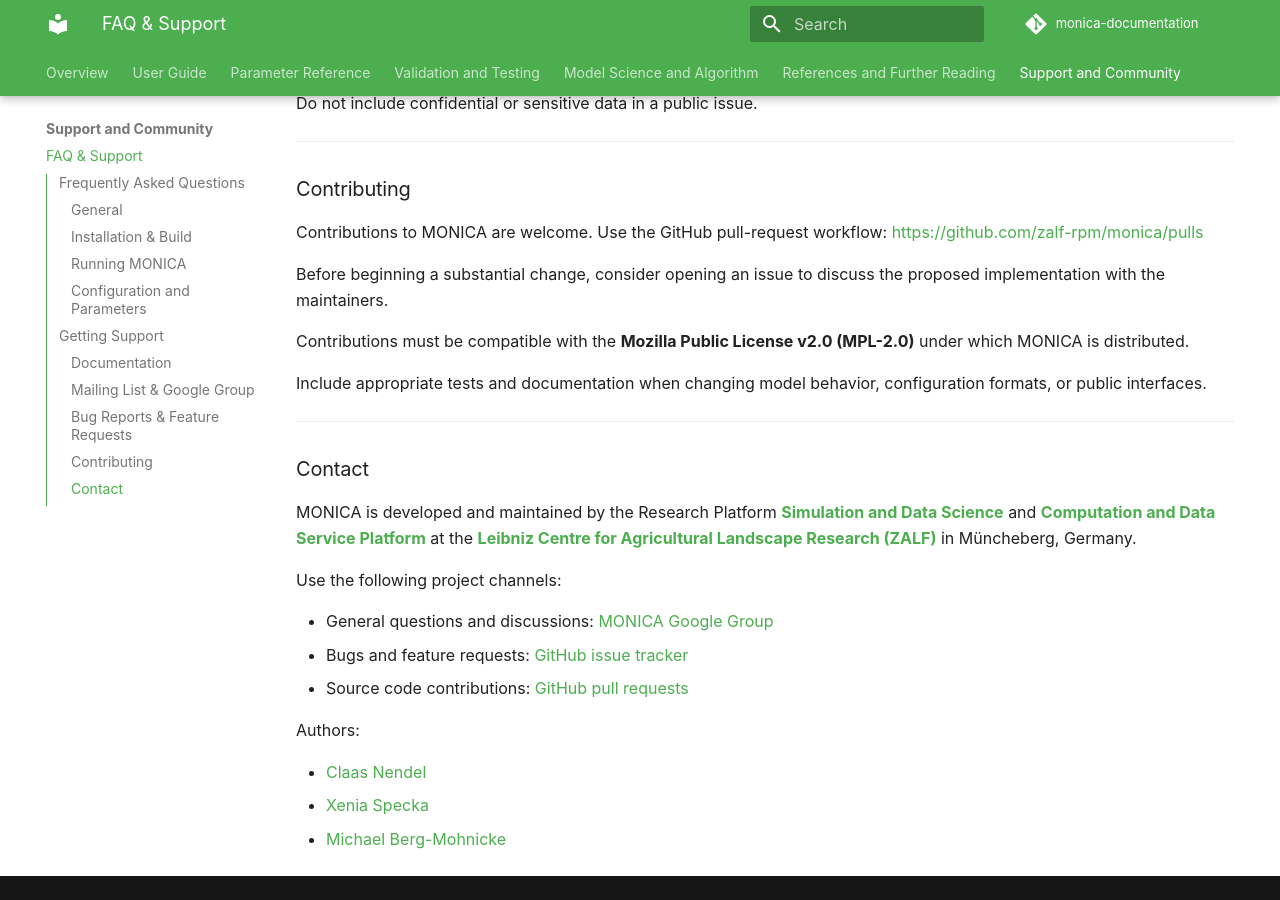
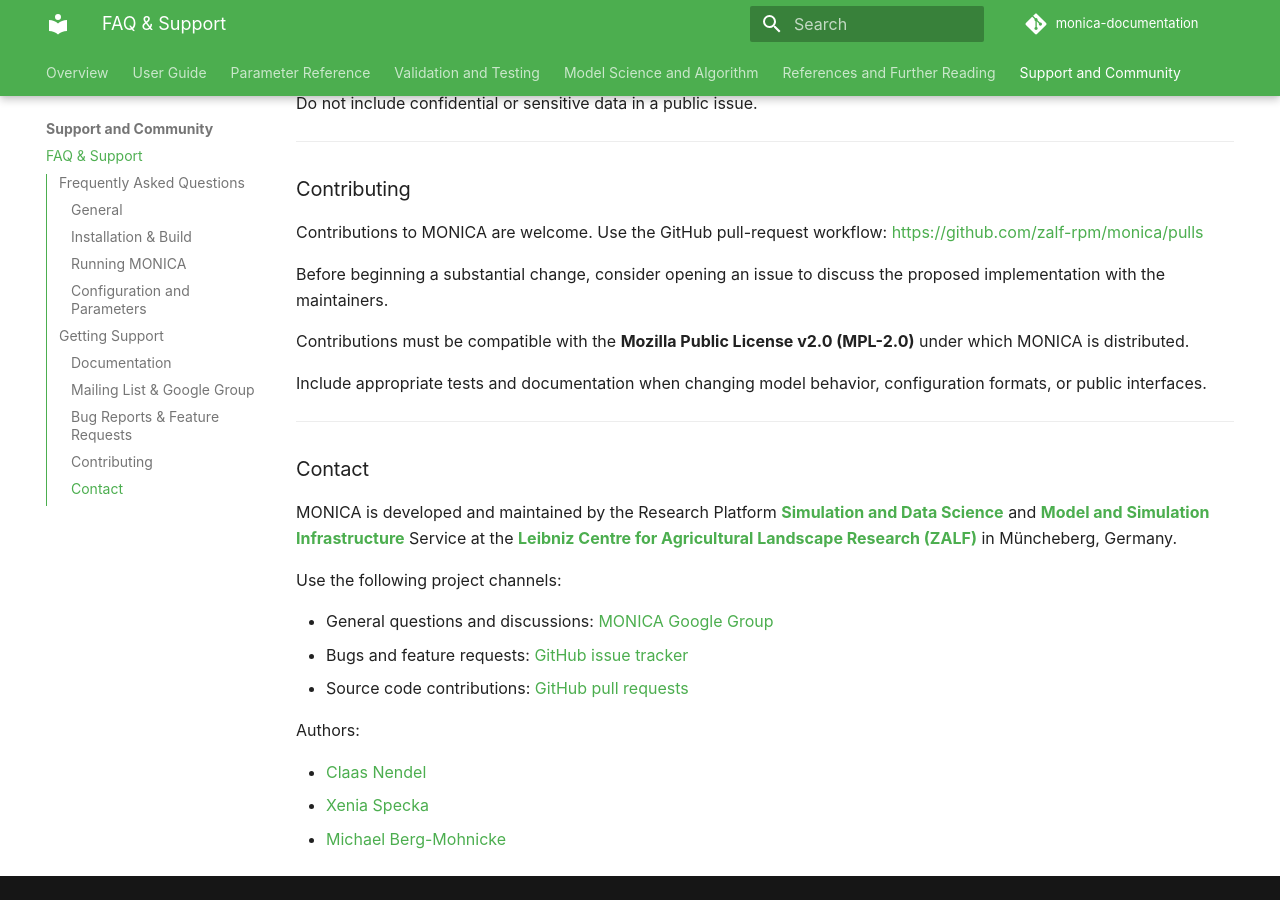
Before and after one commit to zalf-rpm/monica-documentation, an MkDocs documentation site: the page built from docs/support_and_community/faq_and_support.md, in a window 1280 px wide and 900 px high, scrolled down 5470 px. Built offline with MkDocs 1.6.1 and Material for MkDocs 9.7.7, drawn with Linux system fonts in a browser that asks for light colours; comment, search, counter and statistics services are not loaded.

Commit message:
Update contact

```diff
--- a/docs/support_and_community/faq_and_support.md
+++ b/docs/support_and_community/faq_and_support.md
@@ -227,7 +227,7 @@
 
 ### Contact
 
-MONICA is developed and maintained by the Research Platform [**Simulation and Data Science**](https://www.zalf.de/en/struktur/pb4/Pages/default.aspx) and [**Computation and Data Service Platform**](https://www.zalf.de/en/struktur/cdp/Pages/default.aspx) at the [**Leibniz Centre for Agricultural Landscape Research (ZALF)**](https://www.zalf.de/en/Pages/ZALF.aspx) in Müncheberg, Germany.
+MONICA is developed and maintained by the Research Platform [**Simulation and Data Science**](https://www.zalf.de/en/struktur/pb4/Pages/default.aspx) and [**Model and Simulation Infrastructure**](https://www.zalf.de/en/struktur/cdp/mas/Pages/default.aspx) Service at the [**Leibniz Centre for Agricultural Landscape Research (ZALF)**](https://www.zalf.de/en/Pages/ZALF.aspx) in Müncheberg, Germany.
 
 Use the following project channels:
 
```
